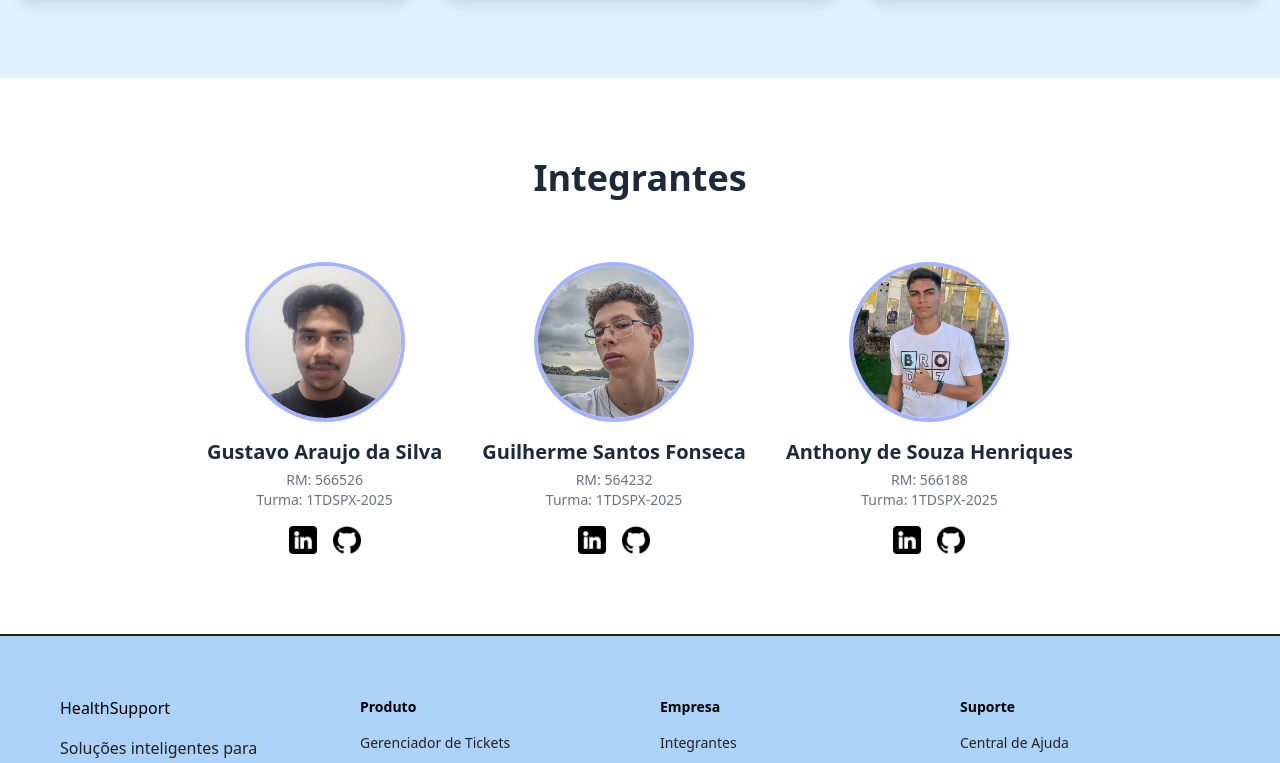
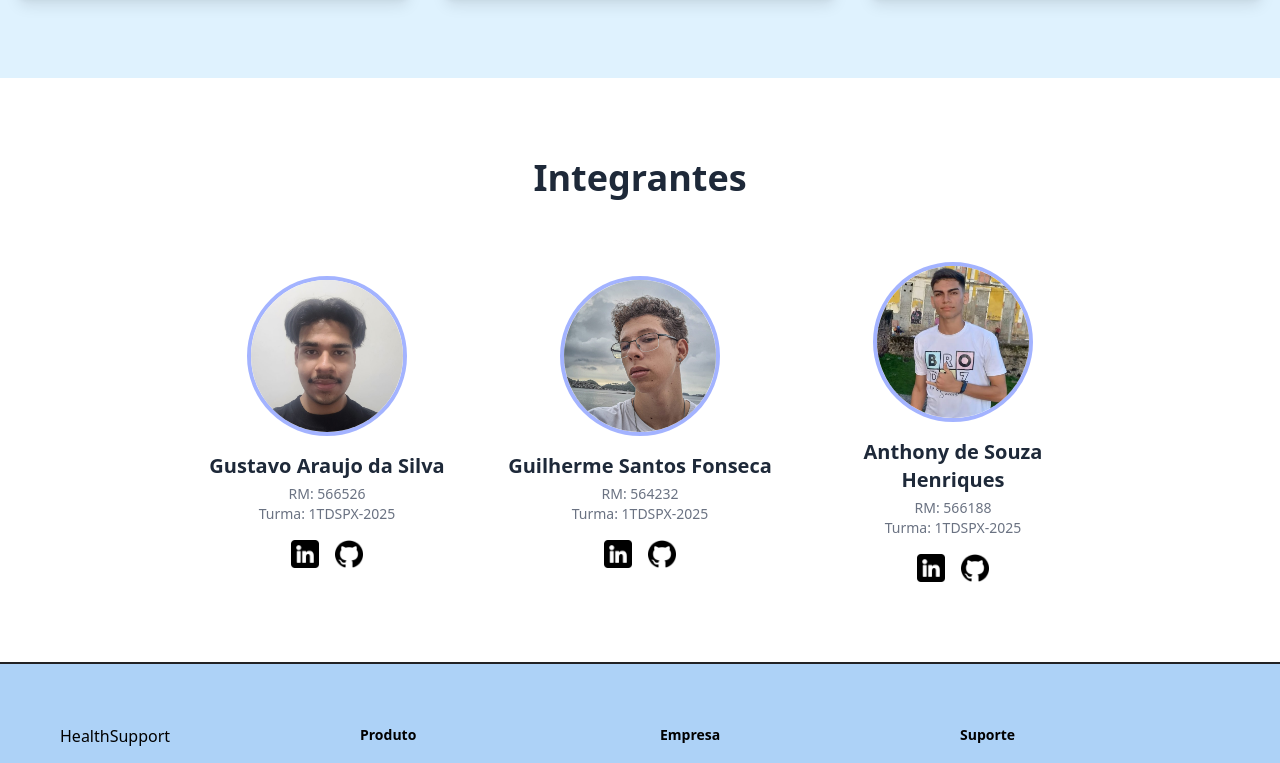
Before and after one commit to Challenge-Fiap-1TDSPX-2025/front-challenge-react, a React (Vite) app: page /integrantes in a window 1280 px wide. Shown: the part 522-1285 px from the top of the page. Built offline with nearby package versions, Linux system fonts and the light colour scheme.

Commit message:
feat: arrumando a centralização

```diff
--- a/src/components/card-integrantes.tsx
+++ b/src/components/card-integrantes.tsx
@@ -17,7 +17,7 @@ export function CardIntegrante({
 }: CardIntegranteProps) {
   return (
 
-    <div className="flex flex-col text-center transition-transform duration-300 ease-in-out hover:-translate-y-2">
+    <div className="flex flex-col w-[273px] text-center justify-center transition-transform duration-300 ease-in-out hover:-translate-y-2">
 
 
       <div className="mx-auto mb-4">
--- a/src/components/integrantes-section.tsx
+++ b/src/components/integrantes-section.tsx
@@ -44,9 +44,7 @@ export function IntegrantesSection() {
         <h1 className="text-4xl font-bold text-center mb-16 text-gray-800">
           Integrantes
         </h1>
-        {/* Tradução da classe .grade-integrantes */}
         <div className="flex flex-wrap justify-center gap-10">
-          {/* 5. Usa .map() para renderizar um card para cada integrante */}
           {integrantesData.map((integrante, index) => (
             <CardIntegrante
               key={index}
```
